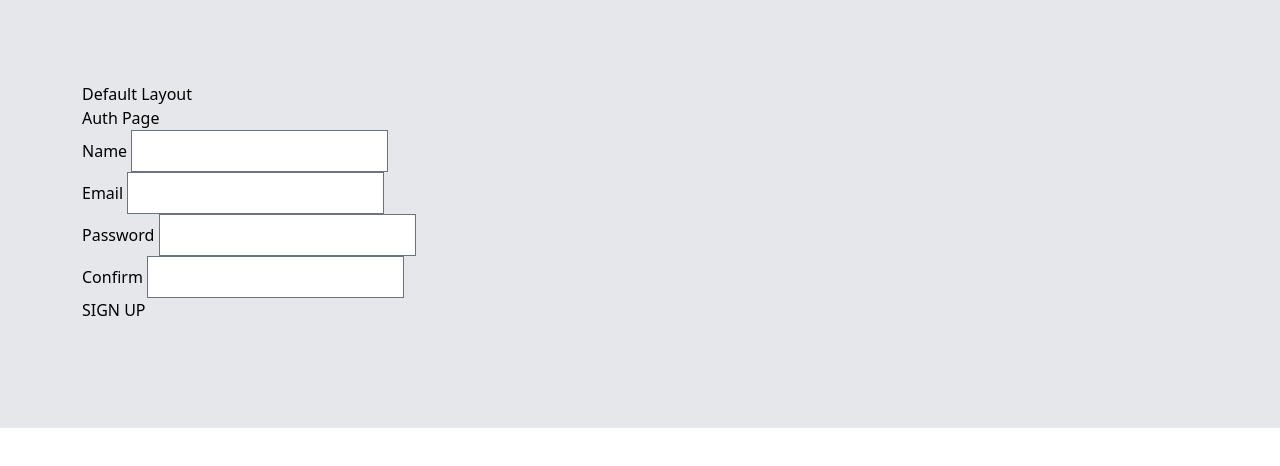
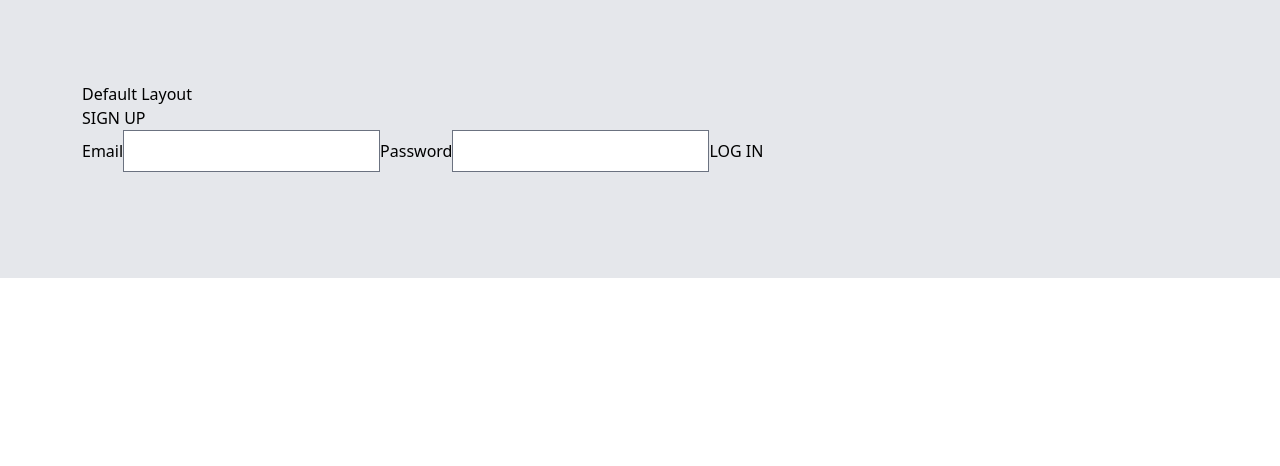
Before and after one commit to jrwebbjr/interview-tracker-app, a React (Create React App) app: page / in a window 1280 px wide. Shown: the top 466 px of the page. Built offline with nearby package versions, Linux system fonts and the light colour scheme; a web font is replaced by a local one; what tw-elements would draw is missing.

Commit message:
added login form component, added set user to auth page

```diff
--- /dev/null
+++ b/src/components/loginForm/LoginForm.jsx
@@ -0,0 +1,44 @@
+import { useState } from 'react';
+import * as usersService from '../../utilities/users-service';
+
+export default function LoginForm({ setUser }) {
+const [credentials, setCredentials] = useState({
+  email: '',
+  password: ''
+});
+const [error, setError] = useState('');
+
+function handleChange(evt) {
+  setCredentials({ ...credentials, [evt.target.name]: evt.target.value });
+  setError('');
+}
+
+async function handleSubmit(evt) {
+  // Prevent form from being submitted to the server
+  evt.preventDefault();
+  try {
+    // The promise returned by the signUp service method
+    // will resolve to the user object included in the
+    // payload of the JSON Web Token (JWT)
+    const user = await usersService.login(credentials);
+    setUser(user);
+  } catch {
+    setError('Log In Failed - Try Again');
+  }
+}
+
+return (
+  <div>
+    <div className="form-container">
+      <form autoComplete="off" onSubmit={handleSubmit}>
+        <label>Email</label>
+        <input type="text" name="email" value={credentials.email} onChange={handleChange} required />
+        <label>Password</label>
+        <input type="password" name="password" value={credentials.password} onChange={handleChange} required />
+        <button type="submit">LOG IN</button>
+      </form>
+    </div>
+    <p className="error-message">&nbsp;{error}</p>
+  </div>
+);
+}
--- a/src/pages/App/App.js
+++ b/src/pages/App/App.js
@@ -53,7 +53,7 @@
           </Routes>
         </>
           :
-          <AuthPage />
+          <AuthPage setUser={setUser} />
           }
     </main>
   );
--- a/src/pages/authPage/AuthPage.js
+++ b/src/pages/authPage/AuthPage.js
@@ -1,10 +1,17 @@
-import SignUpForm from "../../components/signUpForm/SignUpForm"
+import { useState } from 'react';
+import '../../App.css';
+import LoginForm from '../../components/LoginForm/LoginForm';
+import SignUpForm from '../../components/signUpForm/SignUpForm';
 
-export default function AuthPage(props){
-    return (
-        <main>
-            <h1>Auth Page</h1>
-            <SignUpForm />
-        </main>
-    )
+export default function AuthPage({ setUser }) {
+  const [showLogin, setShowLogin] = useState(true);
+
+  return (
+    <main className="">
+      <div>
+        <h3 onClick={() => setShowLogin(!showLogin)}>{showLogin ? 'SIGN UP' : 'LOG IN'}</h3>
+      </div>
+      {showLogin ? <LoginForm setUser={setUser} /> : <SignUpForm setUser={setUser} />}
+    </main>
+  );
 }
--- a/src/utilities/users-api.js
+++ b/src/utilities/users-api.js
@@ -1,16 +1,11 @@
+import sendRequest from './send-request';
+
 const BASE_URL = '/api/users';
 
-export async function signUp(userData){
-    const res = await fetch(BASE_URL, {
-        method: 'POST',
-        headers: {
-            'Content-Type': 'application/json'
-        },
-        body: JSON.stringify(userData)
-    });
-    if(res.ok){
-        return res.json();
-    } else {
-        throw new Error("Invalid Sign Up")
-    }
+export function signUp(userData) {
+  return sendRequest(BASE_URL, 'POST', userData);
 }
+
+export function login(credentials) {
+  return sendRequest(`${BASE_URL}/login`, 'POST', credentials);
+}
```
